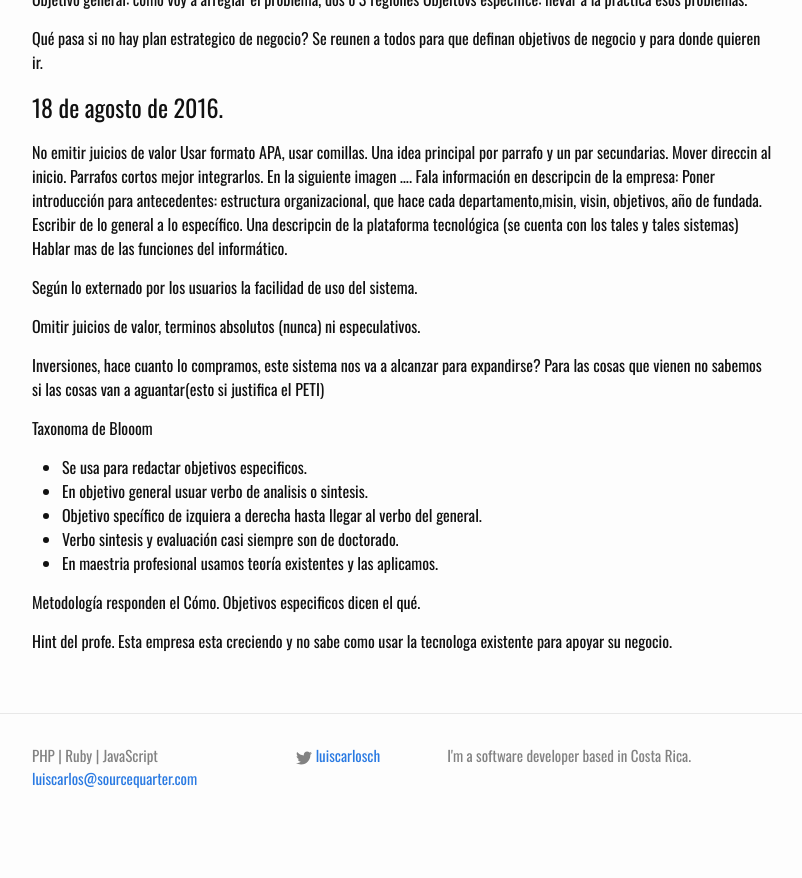
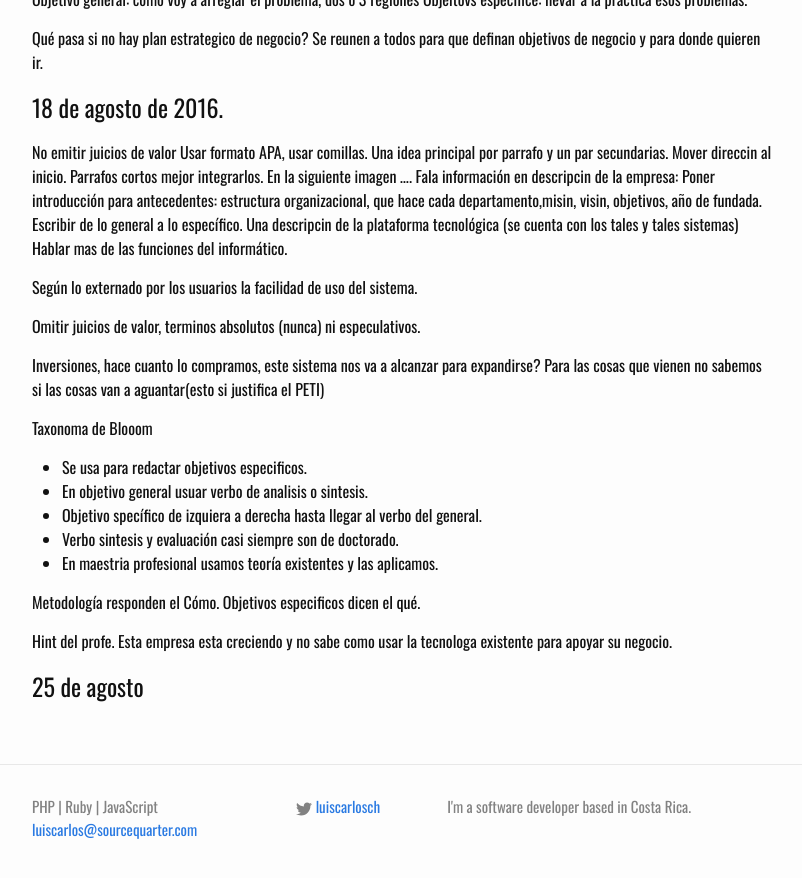
Before and after one commit to lucachaco/sourcequarter-lander, a Jekyll site: the page built from _posts/2017-08-11-proyecto-1.md, in a window 1280 px wide and 900 px high, scrolled down 681 px. Shown: the top 878 px of the window, without its empty margins (238-1040 px from the left). Built offline with Jekyll 4.4.1, drawn with Linux system fonts in a browser that asks for light colours; our own code applies the rules of GitHub Pages for plain Markdown files; before the commit the page ends 1530 px from its top, so only the background shows below that.

Commit message:
Update 2017-08-11-proyecto-1.md

```diff
--- a/_posts/2017-08-11-proyecto-1.md
+++ b/_posts/2017-08-11-proyecto-1.md
@@ -48,3 +48,5 @@ Objetivos especificos dicen el qué.
 
 Hint del profe.
 Esta empresa esta creciendo y no sabe como usar la tecnologa existente para apoyar su negocio.
+
+# 25 de agosto
```
